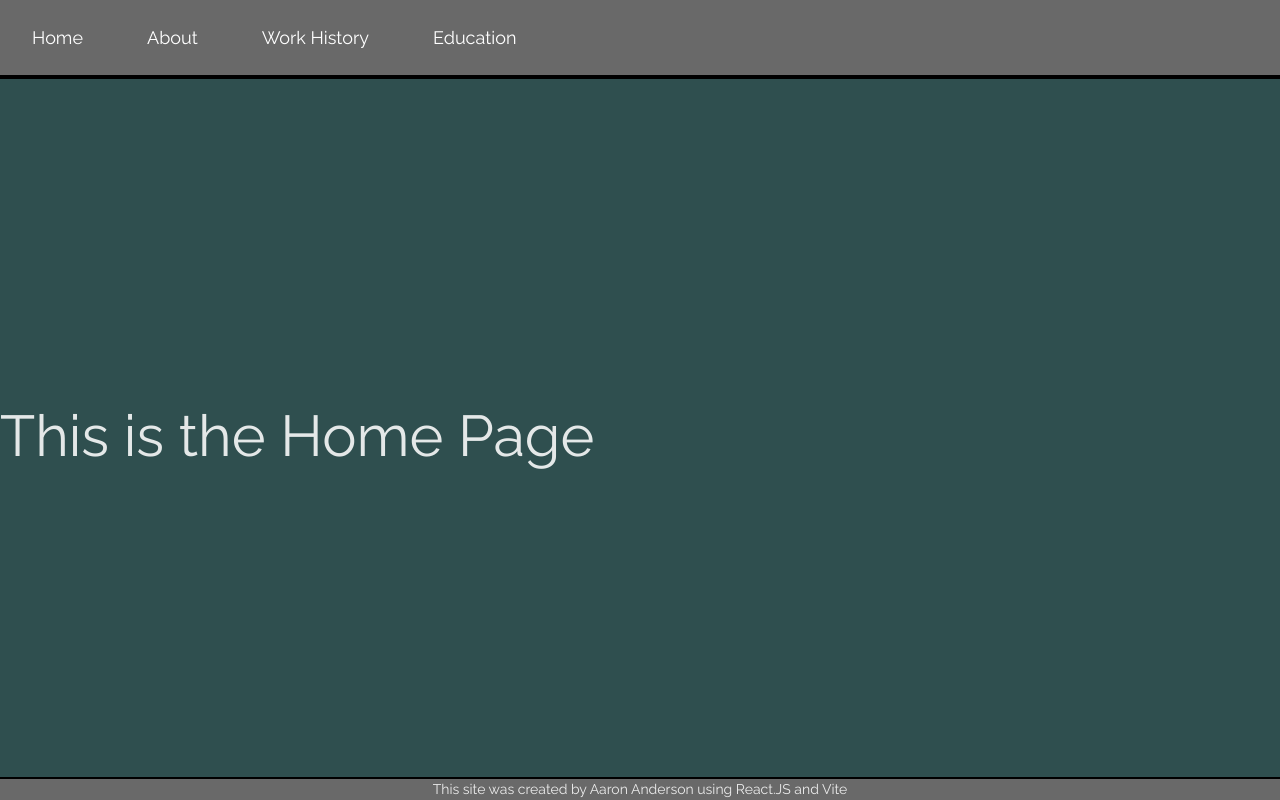
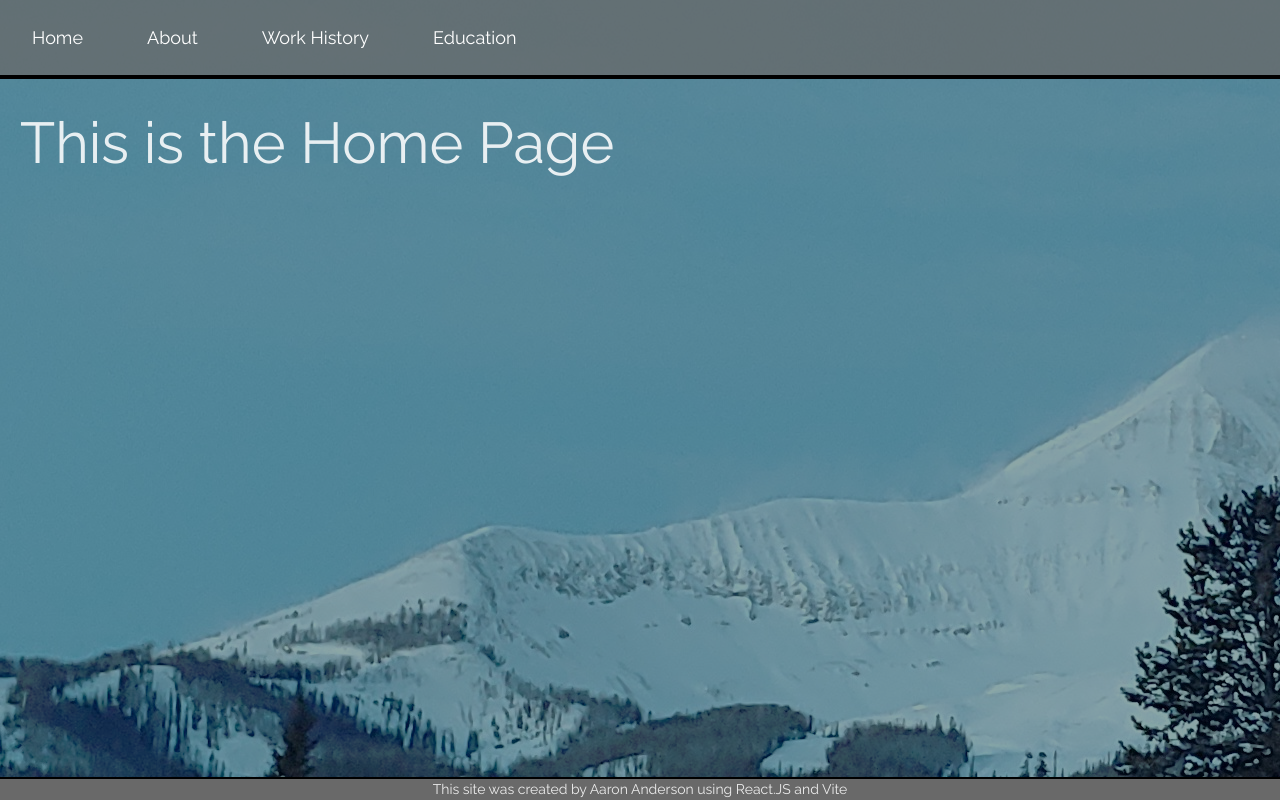
Before and after one commit to SparkxE/ResumeSite, a React (Vite) app: page / in a window 1280 px wide. Built offline with nearby package versions, Linux system fonts and the light colour scheme.

Commit message:
Added background image and fixed some styling

```diff
--- a/src/App.css
+++ b/src/App.css
@@ -1,7 +1,8 @@
 body {
   font-family: 'Raleway', sans-serif;
   font-size: 18px;
-  background-color: darkslategray;
+  background: url('../public/mainBackground.jpg'), rgba(47, 79, 79, .5);
+  background-blend-mode: darken;
 }
 
 button {
@@ -14,8 +15,10 @@ button {
   cursor: pointer;
 }
 
-h3, h4 {
+h1, h3,
+h4 {
   margin-bottom: 0;
+  margin-left: 20px;
 }
 
 nav {
@@ -24,7 +27,7 @@ nav {
   position: fixed;
   top: 0;
   width: 100%;
-  background: dimgray;
+  background: rgba(105, 105, 105, .75);
 }
 
 nav ul {
@@ -44,11 +47,13 @@ nav a {
   color: white;
   font-weight: bold;
   padding: 24px 32px;
+  transition: 0.75s;
 }
 
 nav a:hover {
-  background: white;
-  color: black;
+  background: black;
+  color: white;
+  border-radius: 25px;
 }
 
 footer {
@@ -88,7 +93,8 @@ footer {
   width: 320px;
 }
 
-#upvotes-section button, p {
+#upvotes-section button,
+p {
   display: inline-block;
   margin-right: 16px;
 }
--- a/src/index.css
+++ b/src/index.css
@@ -26,7 +26,6 @@ a:hover {
 body {
   margin: 0;
   display: flex;
-  place-items: center;
   min-width: 320px;
   min-height: 100vh;
 }
```
Also changed, not shown: public/mainBackground.jpg (added).
